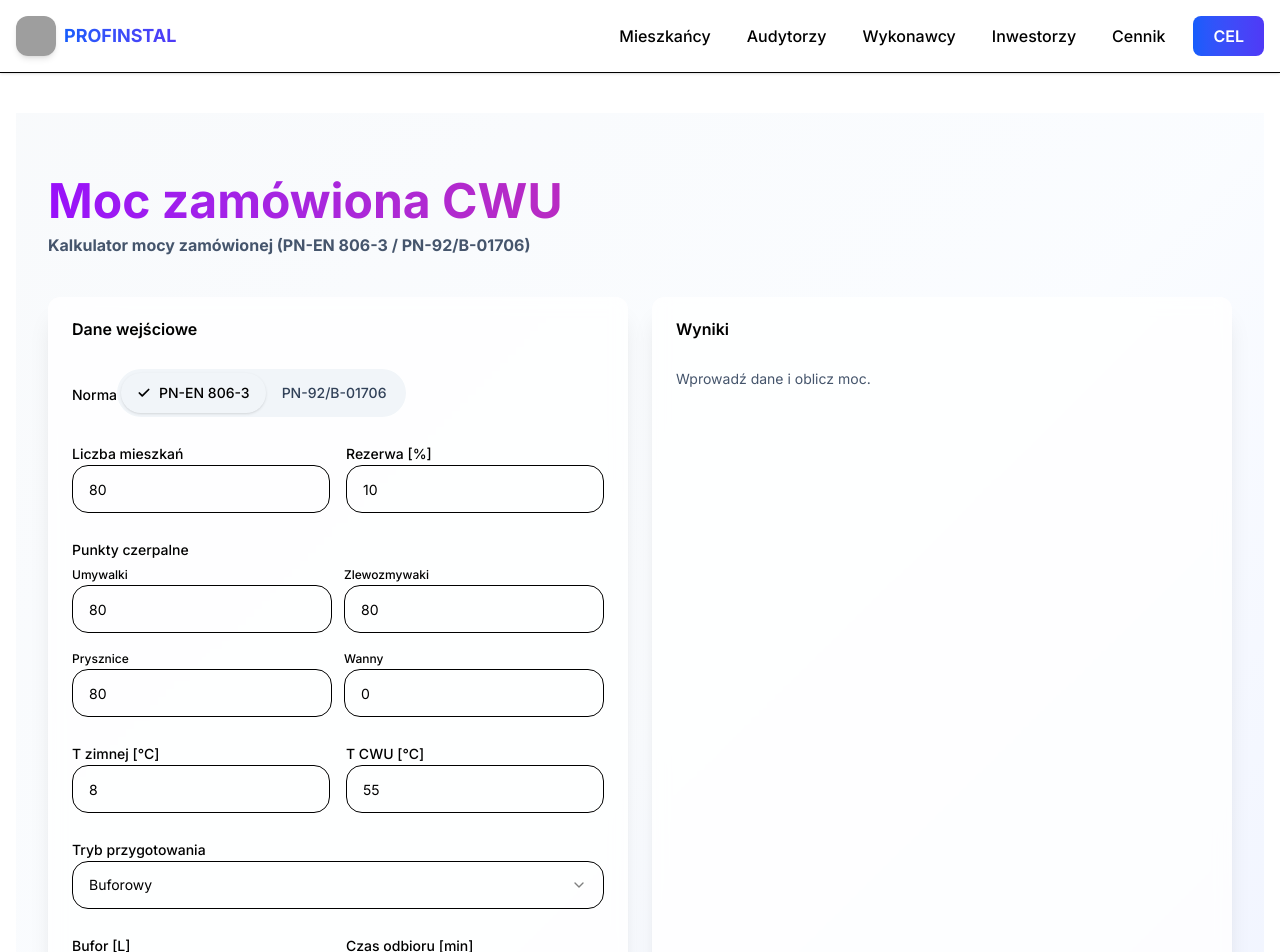
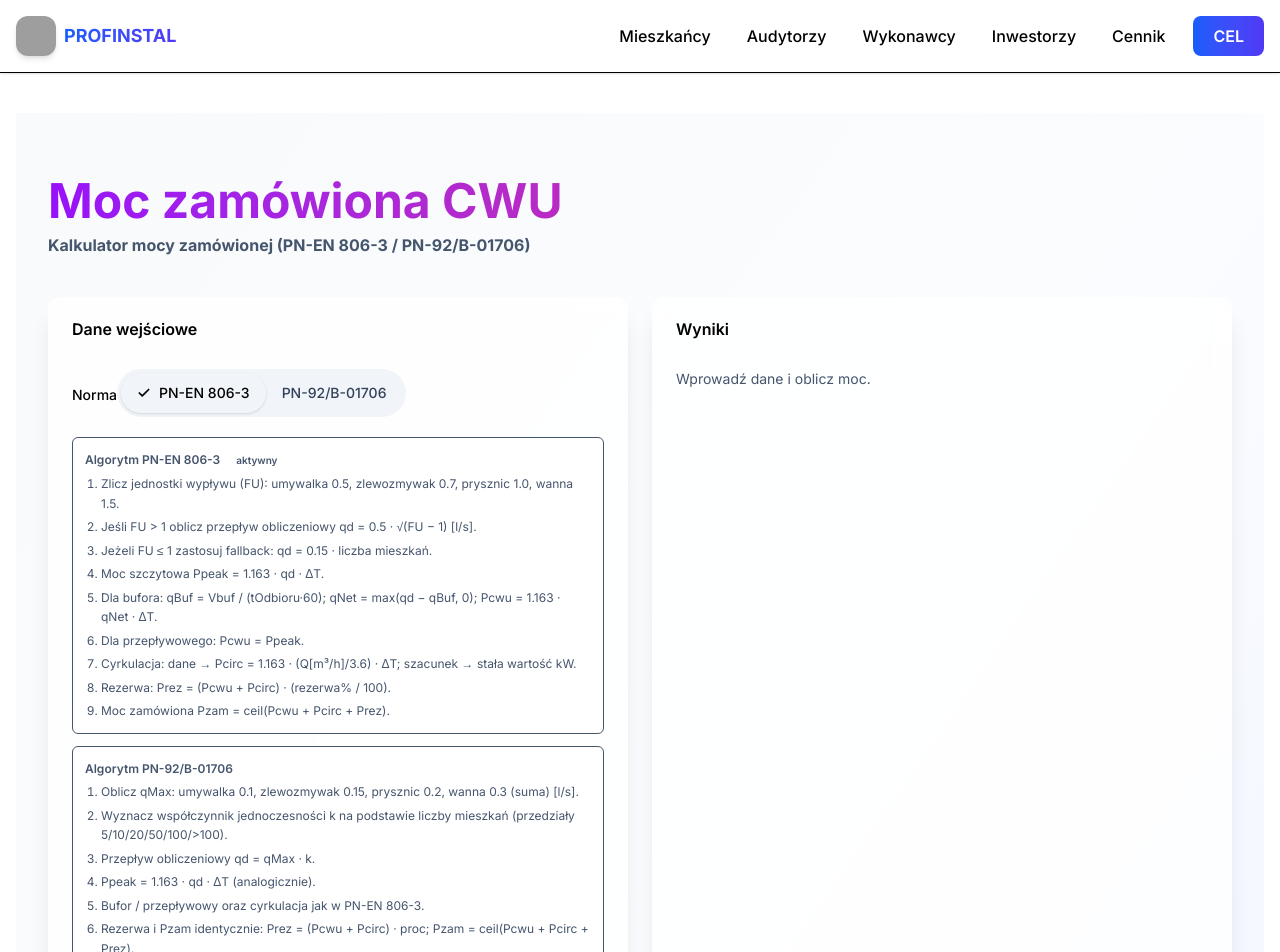
Before and after one commit to maciejslusarczykprofinstal/CWUv6, a Next.js app: page /audytorzy/moc-zamowiona in a window 1280 px wide. Shown: the top 952 px of the page. Built offline with nearby package versions, Linux system fonts and the light colour scheme; grey boxes are pictures that could not be loaded.

Commit message:
docs(moc-zamowiona): opis algorytmów PN-EN 806-3 i PN-92/B-01706 pod przełącznikiem

```diff
--- a/src/app/audytorzy/moc-zamowiona/page.tsx
+++ b/src/app/audytorzy/moc-zamowiona/page.tsx
@@ -211,6 +211,40 @@ export default function MocZamowionaPage() {
                     PN-92/B-01706
                   </Button>
                 </div>
+                <div className="mt-3 space-y-3 text-xs leading-relaxed text-slate-600 dark:text-slate-300">
+                  <div className="border rounded-md p-3 bg-white/70 dark:bg-slate-900/50">
+                    <div className="font-semibold mb-1 flex items-center gap-2">
+                      <span>Algorytm PN-EN 806-3</span>
+                      {standard === 'PN_EN_806_3' && <span className="inline-block px-2 py-0.5 text-[10px] rounded-full bg-primary/15 text-primary">aktywny</span>}
+                    </div>
+                    <ol className="list-decimal pl-4 space-y-1">
+                      <li>Zlicz jednostki wypływu (FU): umywalka 0.5, zlewozmywak 0.7, prysznic 1.0, wanna 1.5.</li>
+                      <li>Jeśli FU &gt; 1 oblicz przepływ obliczeniowy qd = 0.5 · √(FU − 1) [l/s].</li>
+                      <li>Jeżeli FU ≤ 1 zastosuj fallback: qd = 0.15 · liczba mieszkań.</li>
+                      <li>Moc szczytowa Ppeak = 1.163 · qd · ΔT.</li>
+                      <li>Dla bufora: qBuf = Vbuf / (tOdbioru·60); qNet = max(qd − qBuf, 0); Pcwu = 1.163 · qNet · ΔT.</li>
+                      <li>Dla przepływowego: Pcwu = Ppeak.</li>
+                      <li>Cyrkulacja: dane → Pcirc = 1.163 · (Q[m³/h]/3.6) · ΔT; szacunek → stała wartość kW.</li>
+                      <li>Rezerwa: Prez = (Pcwu + Pcirc) · (rezerwa% / 100).</li>
+                      <li>Moc zamówiona Pzam = ceil(Pcwu + Pcirc + Prez).</li>
+                    </ol>
+                  </div>
+                  <div className="border rounded-md p-3 bg-white/70 dark:bg-slate-900/50">
+                    <div className="font-semibold mb-1 flex items-center gap-2">
+                      <span>Algorytm PN-92/B-01706</span>
+                      {standard === 'PN_92_B_01706' && <span className="inline-block px-2 py-0.5 text-[10px] rounded-full bg-primary/15 text-primary">aktywny</span>}
+                    </div>
+                    <ol className="list-decimal pl-4 space-y-1">
+                      <li>Oblicz qMax: umywalka 0.1, zlewozmywak 0.15, prysznic 0.2, wanna 0.3 (suma) [l/s].</li>
+                      <li>Wyznacz współczynnik jednoczesności k na podstawie liczby mieszkań (przedziały 5/10/20/50/100/&gt;100).</li>
+                      <li>Przepływ obliczeniowy qd = qMax · k.</li>
+                      <li>Ppeak = 1.163 · qd · ΔT (analogicznie).</li>
+                      <li>Bufor / przepływowy oraz cyrkulacja jak w PN-EN 806-3.</li>
+                      <li>Rezerwa i Pzam identycznie: Prez = (Pcwu + Pcirc) · proc; Pzam = ceil(Pcwu + Pcirc + Prez).</li>
+                      <li>Notuj k i qMax w uwagach dla audytu.</li>
+                    </ol>
+                  </div>
+                </div>
               </div>
               <div className="grid grid-cols-2 gap-4">
                 <div className="space-y-2"><Label>Liczba mieszkań</Label><Input type="number" value={liczbaMieszkan} onChange={e=>setLiczbaMieszkan(+e.target.value)} /></div>
```
